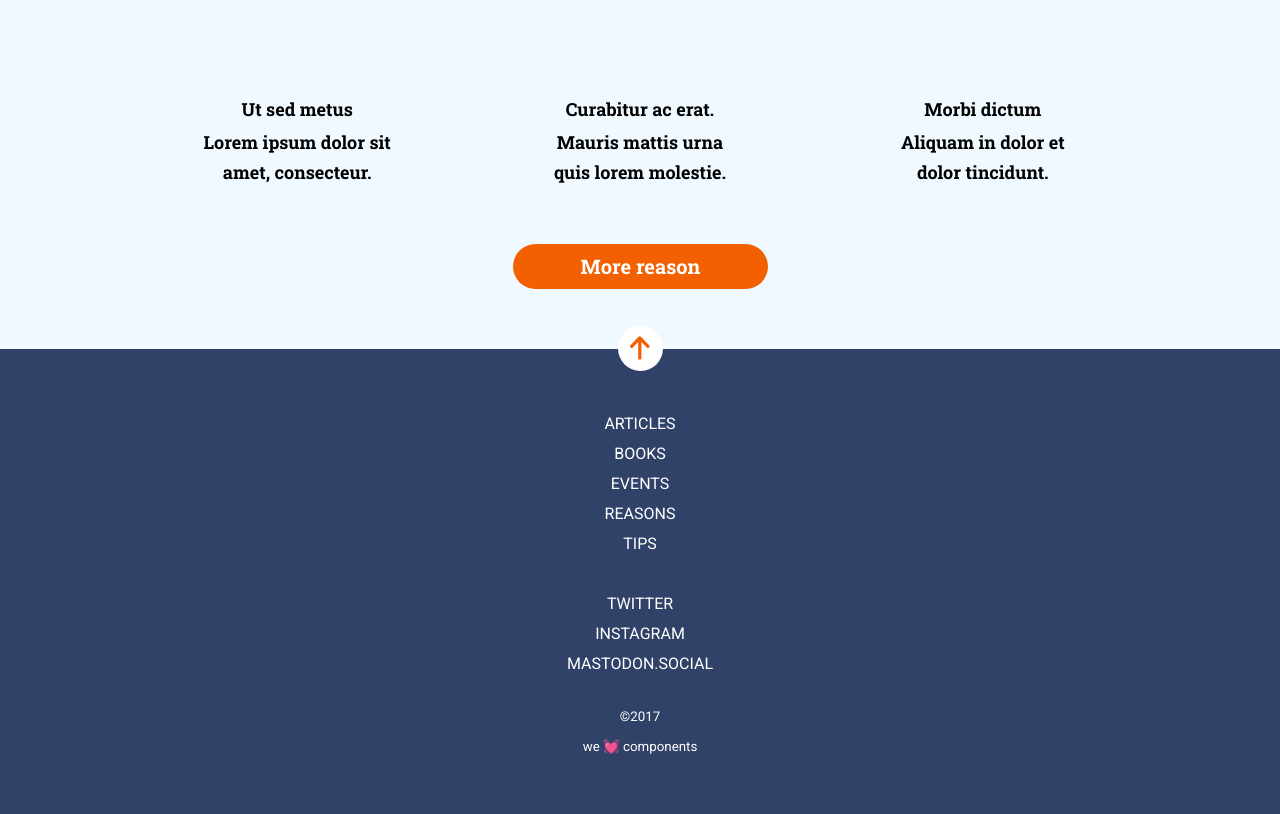
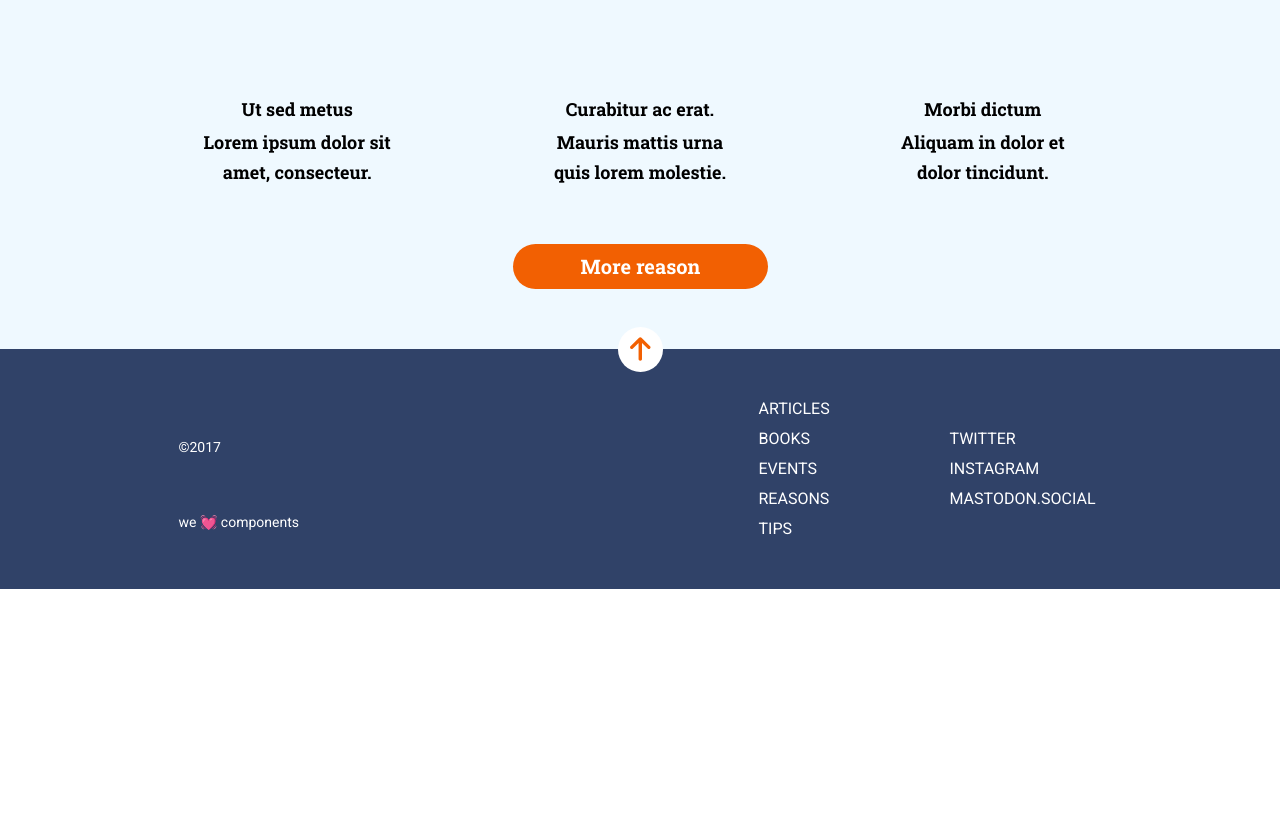
Before and after one commit to Adalab/modulo-1-evaluacion-final-MaribelLopezRomero, a website: page src/html/index.html in a window 1280 px wide. Shown: the part 1238-2052 px from the top of the page. After the commit the page ends 1827 px from the top, so only its background shows below. Drawn offline with nearby package versions, Linux system fonts and the light colour scheme; files that its build step writes are made by us from their sources; files whose address does not match are found by name.

Commit message:
Add footer media querys

```diff
--- a/src/scss/layout/_footer.scss
+++ b/src/scss/layout/_footer.scss
@@ -8,6 +8,17 @@
   flex-direction: column;
   justify-content: space-between;
   align-items: center;
+  @media all and (min-width: 768px) {
+    height: 240px;
+    display: flex;
+    flex-direction: row;
+  }
+  @media all and (min-width: 1280px) {
+    height: 240px;
+    display: flex;
+    flex-direction: row;
+    justify-content: center;
+  }
 }
 .footer__buttom {
   position: absolute;
@@ -21,6 +32,14 @@
   padding-left: 12px;
   padding-bottom: 10px;
   padding-top: 10px;
+  @media all and (min-width: 768px) {
+    bottom: 217px;
+    right: 361px;
+  }
+  @media all and (min-width: 1280px) {
+    bottom: 217px;
+    right: 617px;
+  }
 }
 .footer__buttomimag {
   width: 20.6px;
@@ -35,7 +54,7 @@
 }
 .footer__menu__list {
   list-style: none;
-  size: 26px;
+  font-size: 26px;
   line-height: 1.88;
   text-align: center;
   width: 73px;
@@ -43,6 +62,22 @@
   margin-top: 60px;
   margin-right: 38.43%;
   margin-bottom: 30px;
+  @media all and (min-width: 768px) {
+    font-size: 16px;
+    text-align: start;
+    width: 210px;
+    margin-top: 45px;
+    margin-right: 0px;
+    margin-bottom: 45px;
+  }
+  @media all and (min-width: 1280px) {
+    font-size: 16px;
+    text-align: start;
+    width: 161px;
+    margin-top: 45px;
+    margin-right: 0px;
+    margin-bottom: 45px;
+  }
 }
 .footer__menu__list2 {
   list-style: none;
@@ -53,6 +88,24 @@
   height: 90px;
   margin-right: 26.875%;
   margin-bottom: 30px;
+  @media all and (min-width: 768px) {
+    font-size: 16px;
+    text-align: start;
+    width: 210px;
+    margin-top: 45px;
+    margin-right: 39px;
+    margin-left: 30px;
+    margin-bottom: 45px;
+  }
+  @media all and (min-width: 1280px) {
+    font-size: 16px;
+    text-align: start;
+    width: 161px;
+    margin-top: 45px;
+    margin-right: 370px;
+    margin-right: 30px;
+    margin-bottom: 45px;
+  }
 }
 .footer__small {
   color: $color-primary;
@@ -62,12 +115,36 @@
   flex-direction: column;
   justify-content: space-between;
   align-items: center;
+  @media all and (min-width: 768px) {
+    order: -1;
+  }
+  @media all and (min-width: 1280px) {
+    order: -1;
+  }
 }
 .footer__small__copyright {
   text-align: center;
   justify-self: center;
   width: 77px;
   height: 30px;
+  @media all and (min-width: 768px) {
+    font-size: 14px;
+    text-align: start;
+    width: 210px;
+    margin-top: 45px;
+    margin-left: 39px;
+    margin-right: 0px;
+    margin-bottom: 0px;
+  }
+  @media all and (min-width: 1280px) {
+    font-size: 14px;
+    text-align: start;
+    width: 210px;
+    margin-top: 45px;
+    margin-right: 0px;
+    margin-right: 370px;
+    margin-bottom: 0px;
+  }
 }
 .footer__small__components {
   text-align: center;
@@ -75,4 +152,22 @@
   width: 290px;
   height: 30px;
   margin-bottom: 45px;
+  @media all and (min-width: 768px) {
+    font-size: 14px;
+    text-align: start;
+    width: 210px;
+    margin-top: 0px;
+    margin-left: 39px;
+    margin-right: 0px;
+    margin-bottom: 142px;
+  }
+  @media all and (min-width: 1280px) {
+    font-size: 14px;
+    text-align: start;
+    width: 210px;
+    margin-top: 45px;
+    margin-right: 0px;
+    margin-right: 370px;
+    margin-bottom: 0px;
+  }
 }
--- a/src/scss/layout/_header.scss
+++ b/src/scss/layout/_header.scss
@@ -2,7 +2,6 @@
   width: 100%;
   height: 100vh;
   color: $color-primary;
-  font-family: $font-family-title;
   display: flex;
   flex-direction: column;
   justify-content: flex-end;
@@ -22,6 +21,7 @@
   background-size: 14px 16px;
 }
 .header__title {
+  font-family: $font-family-title;
   width: 90.625%;
   height: 110px;
   font-size: 42px;
@@ -51,8 +51,8 @@
     margin-bottom: 0px;
   }
 }
-
 .header__paragraph {
+  font-family: $font-family;
   width: 90.625%;
   height: 21px;
   font-size: 16px;
```
